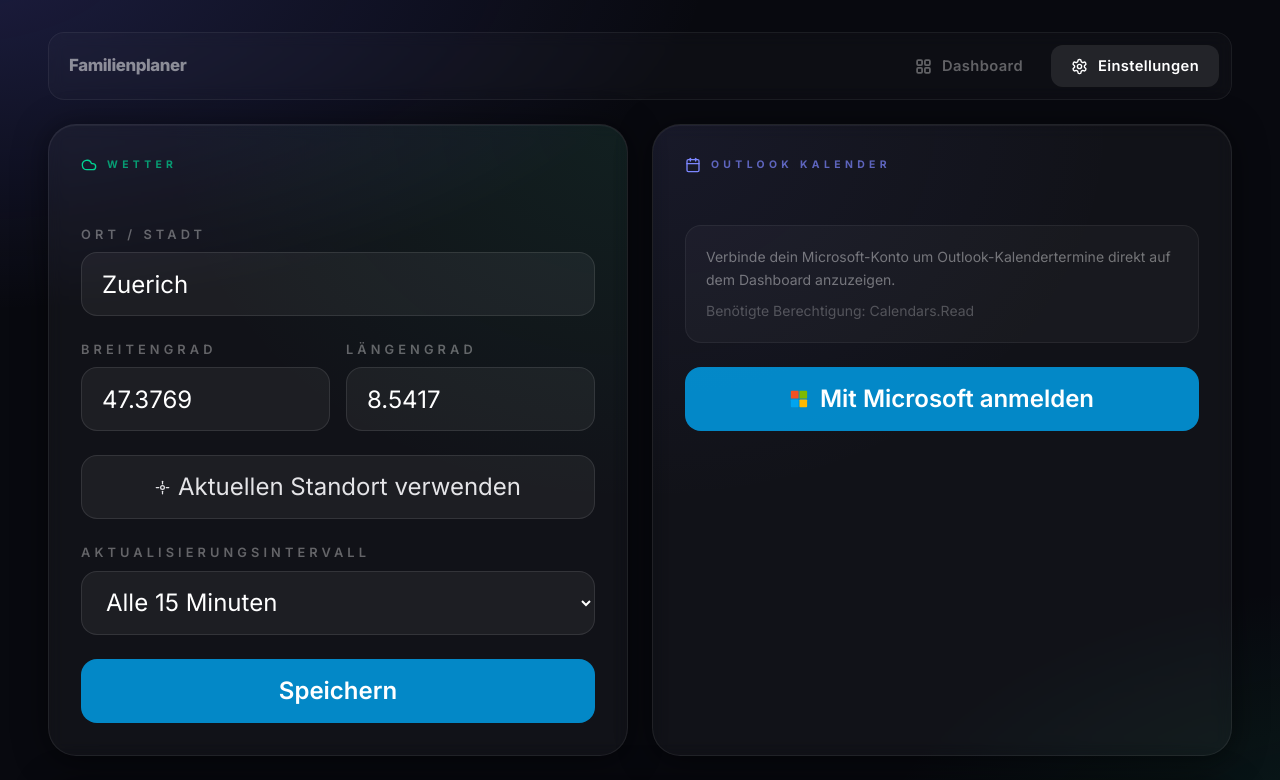
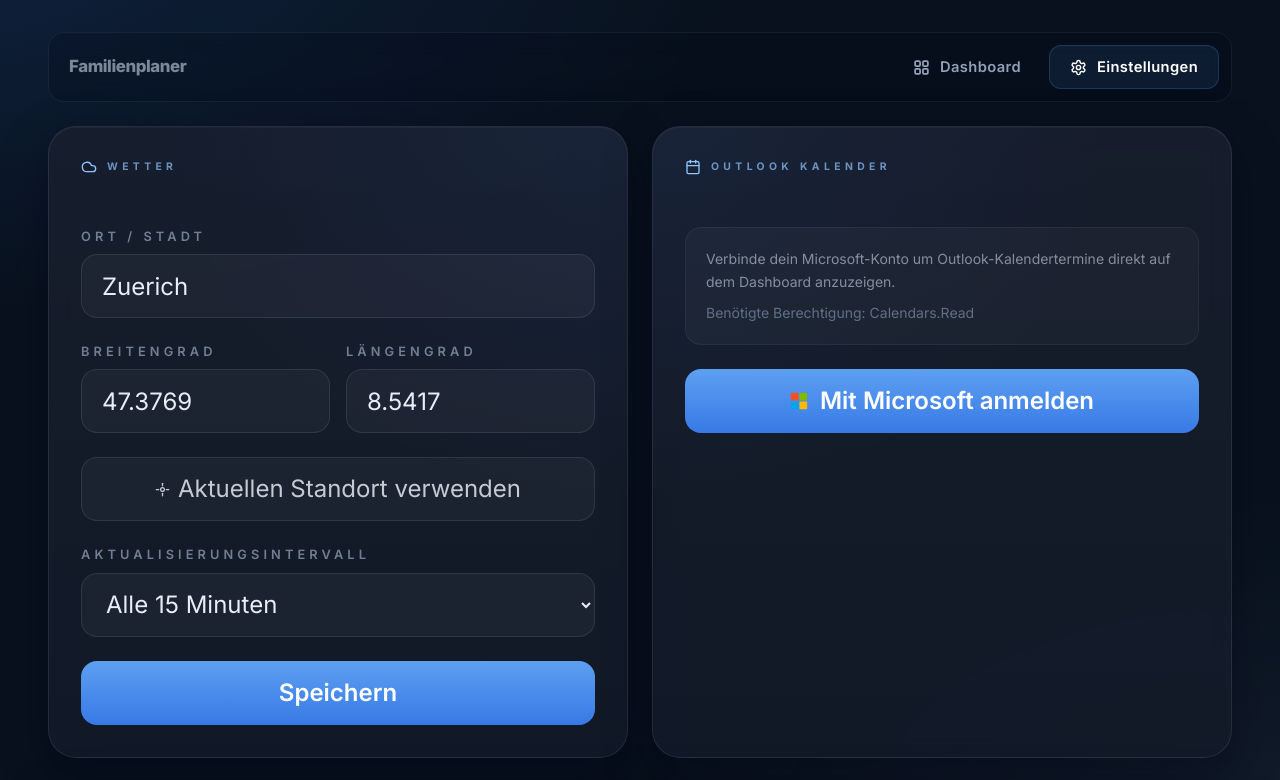
Before and after one commit to valdrinhaxhimurati/Organizer-App, a React (Vite) app: page /settings in a window 1280 px wide. Shown: the top 780 px of the page. Built offline with nearby package versions, Linux system fonts and the light colour scheme; no server answers.

Commit message:
refactor: modernize dashboard color system

```diff
--- a/src/components/ClockCard.tsx
+++ b/src/components/ClockCard.tsx
@@ -11,16 +11,16 @@
 
   return (
     <section className="panel p-10">
-      <div className="pointer-events-none absolute inset-0 bg-[radial-gradient(ellipse_80%_70%_at_10%_50%,rgba(99,102,241,0.16),transparent)]" />
+      <div className="pointer-events-none absolute inset-0 bg-[radial-gradient(ellipse_80%_70%_at_10%_40%,rgba(59,130,246,0.10),transparent)]" />
       <div className="relative flex h-full min-h-[200px] flex-col justify-between gap-4">
-        <p className="panel-title text-indigo-400/60">Uhr</p>
+        <p className="panel-title text-blue-300/55">Uhr</p>
         <h1
           className="tabular-nums leading-none font-black tracking-tight text-white"
           style={{ fontSize: 'clamp(4.5rem, 9vw, 8rem)' }}
         >
           {formatTime(now)}
         </h1>
-        <p className="text-xl font-semibold capitalize text-white/40">{formatDate(now)}</p>
+        <p className="text-xl font-semibold capitalize text-slate-300/55">{formatDate(now)}</p>
       </div>
     </section>
   );
--- a/src/components/NavBar.tsx
+++ b/src/components/NavBar.tsx
@@ -24,12 +24,14 @@
   const tab = (isActive: boolean) =>
     [
       'flex items-center gap-2.5 rounded-xl px-5 py-2.5 text-[0.92rem] font-semibold tracking-wide transition-all duration-150',
-      isActive ? 'bg-white/[0.09] text-white' : 'text-white/35 hover:text-white/65 hover:bg-white/[0.04]',
+      isActive
+        ? 'border border-blue-400/20 bg-blue-400/[0.10] text-white shadow-[inset_0_1px_0_rgba(255,255,255,0.03)]'
+        : 'text-slate-400 hover:text-slate-200 hover:bg-white/[0.04]',
     ].join(' ');
 
   return (
-    <nav className="flex items-center gap-2 rounded-2xl border border-white/[0.06] bg-white/[0.025] px-3 py-3 backdrop-blur-sm">
-      <span className="mr-auto select-none pl-2 text-[1.05rem] font-extrabold tracking-tight text-white/50">
+    <nav className="flex items-center gap-2 rounded-2xl border border-slate-400/10 bg-slate-950/20 px-3 py-3 backdrop-blur-md">
+      <span className="mr-auto select-none pl-2 text-[1.05rem] font-extrabold tracking-tight text-slate-300/60">
         Familienplaner
       </span>
       <NavLink to="/" end className={({ isActive }) => tab(isActive)}>
--- a/src/pages/SettingsPage.tsx
+++ b/src/pages/SettingsPage.tsx
@@ -67,7 +67,7 @@
 
 /* ─── Reusable field label ───────────────────────────────────────────────── */
 function FieldLabel({ children }: { children: React.ReactNode }) {
-  return <span className="text-[0.8rem] font-semibold uppercase tracking-[0.32em] text-white/35">{children}</span>;
+  return <span className="text-[0.8rem] font-semibold uppercase tracking-[0.32em] text-slate-400/75">{children}</span>;
 }
 
 /* ─── Section header ─────────────────────────────────────────────────────── */
@@ -110,9 +110,9 @@
 
   return (
     <section className="panel p-8">
-      <div className="pointer-events-none absolute inset-0 bg-[radial-gradient(ellipse_80%_60%_at_100%_0%,rgba(16,185,129,0.08),transparent)]" />
+      <div className="pointer-events-none absolute inset-0 bg-[radial-gradient(ellipse_80%_60%_at_100%_0%,rgba(59,130,246,0.07),transparent)]" />
       <div className="relative grid gap-6">
-        <SectionHeader icon={<CloudIcon />} label="Wetter" accent="text-emerald-400" />
+        <SectionHeader icon={<CloudIcon />} label="Wetter" accent="text-blue-300" />
 
         <label className="grid gap-2">
           <FieldLabel>Ort / Stadt</FieldLabel>
@@ -157,7 +157,7 @@
           onClick={save}
           className={[
             'touch-btn-primary transition-all',
-            saved ? 'bg-emerald-500/80 hover:bg-emerald-500/90' : '',
+            saved ? 'bg-emerald-500/85 hover:bg-emerald-500' : '',
           ].join(' ')}
         >
           {saved ? (
@@ -202,9 +202,9 @@
   if (!isMsalConfigured) {
     return (
       <section className="panel p-8">
-        <div className="pointer-events-none absolute inset-0 bg-[radial-gradient(ellipse_80%_60%_at_0%_0%,rgba(99,102,241,0.08),transparent)]" />
+        <div className="pointer-events-none absolute inset-0 bg-[radial-gradient(ellipse_80%_60%_at_0%_0%,rgba(59,130,246,0.07),transparent)]" />
         <div className="relative">
-          <SectionHeader icon={<CalendarIcon />} label="Outlook Kalender" accent="text-indigo-400" />
+          <SectionHeader icon={<CalendarIcon />} label="Outlook Kalender" accent="text-blue-300" />
           <div className="rounded-2xl border border-amber-400/15 bg-amber-400/[0.06] p-6">
             <p className="text-base font-semibold text-amber-300/90">Azure App-ID fehlt</p>
             <p className="mt-2 text-sm leading-relaxed text-white/45">
@@ -228,9 +228,9 @@
 
   return (
     <section className="panel p-8">
-      <div className="pointer-events-none absolute inset-0 bg-[radial-gradient(ellipse_80%_60%_at_0%_0%,rgba(99,102,241,0.08),transparent)]" />
+      <div className="pointer-events-none absolute inset-0 bg-[radial-gradient(ellipse_80%_60%_at_0%_0%,rgba(59,130,246,0.07),transparent)]" />
       <div className="relative grid gap-6">
-        <SectionHeader icon={<CalendarIcon />} label="Outlook Kalender" accent="text-indigo-400" />
+        <SectionHeader icon={<CalendarIcon />} label="Outlook Kalender" accent="text-blue-300" />
 
         {account ? (
           <>
@@ -252,9 +252,9 @@
           </>
         ) : (
           <>
-            <div className="rounded-2xl border border-white/[0.06] bg-white/[0.03] p-5 text-sm leading-relaxed text-white/40">
+            <div className="rounded-2xl border border-slate-400/10 bg-white/[0.03] p-5 text-sm leading-relaxed text-slate-300/60">
               Verbinde dein Microsoft-Konto um Outlook-Kalendertermine direkt auf dem Dashboard anzuzeigen.
-              <span className="mt-2 block text-white/25">Benötigte Berechtigung: Calendars.Read</span>
+              <span className="mt-2 block text-slate-400/60">Benötigte Berechtigung: Calendars.Read</span>
             </div>
             {error && (
               <p className="rounded-xl border border-rose-400/15 bg-rose-400/[0.06] px-4 py-3 text-sm text-rose-300/80">
@@ -297,9 +297,9 @@
 
   return (
     <section className="panel p-8">
-      <div className="pointer-events-none absolute inset-0 bg-[radial-gradient(ellipse_70%_50%_at_100%_100%,rgba(14,165,233,0.07),transparent)]" />
+      <div className="pointer-events-none absolute inset-0 bg-[radial-gradient(ellipse_70%_50%_at_100%_100%,rgba(59,130,246,0.07),transparent)]" />
       <div className="relative">
-        <SectionHeader icon={<DatabaseIcon />} label="Lokale Daten" accent="text-sky-400" />
+        <SectionHeader icon={<DatabaseIcon />} label="Lokale Daten" accent="text-blue-300" />
         <div className="grid grid-cols-1 gap-4 sm:grid-cols-2">
           <button
             type="button"
@@ -342,7 +342,7 @@
             )}
           </button>
         </div>
-        <p className="mt-5 text-xs text-white/25">
+        <p className="mt-5 text-xs text-slate-400/60">
           Alle Daten werden ausschließlich im Browser-Speicher dieses Geräts gespeichert.
         </p>
       </div>
--- a/src/styles.css
+++ b/src/styles.css
@@ -5,12 +5,19 @@
   font-family: 'Inter', 'Segoe UI Variable Display', 'Segoe UI', system-ui, -apple-system, sans-serif;
   -webkit-font-smoothing: antialiased;
   -moz-osx-font-smoothing: grayscale;
-  background-color: #08090f;
+  --bg-app: #08111d;
+  --surface: rgba(16, 24, 39, 0.82);
+  --border-subtle: rgba(148, 163, 184, 0.14);
+  --text-primary: #e7eef8;
+  --text-muted: rgba(148, 163, 184, 0.58);
+  --accent: #60a5fa;
+  --accent-strong: #3b82f6;
+  background-color: var(--bg-app);
   background-image:
-    radial-gradient(ellipse 110% 80% at -5% -5%, rgba(99, 102, 241, 0.22) 0%, transparent 55%),
-    radial-gradient(ellipse 80% 70% at 108% 108%, rgba(16, 185, 129, 0.11) 0%, transparent 50%);
+    radial-gradient(ellipse 120% 85% at -10% -10%, rgba(59, 130, 246, 0.16) 0%, transparent 58%),
+    radial-gradient(ellipse 90% 70% at 100% 100%, rgba(30, 41, 59, 0.42) 0%, transparent 54%);
   background-attachment: fixed;
-  color: #f1f5f9;
+  color: var(--text-primary);
 }
 
 html, body, #root {
@@ -26,73 +33,66 @@
 }
 
 .panel {
-  @apply relative overflow-hidden rounded-[1.75rem] border border-white/[0.07] bg-white/[0.04]
-         shadow-[0_4px_32px_rgba(0,0,0,0.5),inset_0_1px_0_rgba(255,255,255,0.05)]
-         backdrop-blur-sm;
+  @apply relative overflow-hidden rounded-[1.75rem] backdrop-blur-md;
+  border: 1px solid var(--border-subtle);
+  background:
+    linear-gradient(180deg, rgba(255, 255, 255, 0.03), rgba(255, 255, 255, 0.01)),
+    var(--surface);
+  box-shadow:
+    0 16px 48px rgba(2, 6, 23, 0.36),
+    inset 0 1px 0 rgba(255, 255, 255, 0.04);
 }
 
 .panel-title {
-  @apply text-[0.65rem] font-bold uppercase tracking-[0.42em] text-white/30;
+  @apply text-[0.65rem] font-bold uppercase tracking-[0.42em];
+  color: var(--text-muted);
 }
 
-/* ── Touch inputs & buttons (32" display) ─────────────────── */
 .touch-input {
-  @apply h-14 w-full rounded-xl border border-white/[0.08] bg-white/[0.05] px-5
-         text-xl text-white placeholder:text-white/25
-         focus:outline-none focus:ring-2 focus:ring-indigo-400/35;
+  @apply h-16 w-full rounded-2xl px-5 text-2xl focus:outline-none focus:ring-2;
+  border: 1px solid rgba(148, 163, 184, 0.16);
+  background: rgba(255, 255, 255, 0.04);
+  color: var(--text-primary);
+  --tw-ring-color: rgba(96, 165, 250, 0.35);
 }
 
 .touch-btn-primary {
-  @apply flex h-14 w-full items-center justify-center rounded-xl bg-indigo-500/80 px-6
-         text-xl font-semibold text-white transition active:scale-[0.97]
-         hover:bg-indigo-500/90 disabled:opacity-40 disabled:cursor-not-allowed;
+  @apply flex h-16 w-full items-center justify-center rounded-2xl px-6 text-2xl font-semibold text-white transition active:scale-[0.97] disabled:opacity-40 disabled:cursor-not-allowed;
+  background: linear-gradient(180deg, rgba(96, 165, 250, 0.96), rgba(59, 130, 246, 0.92));
 }
 
 .touch-btn-secondary {
-  @apply flex h-14 w-full items-center justify-center rounded-xl border border-white/[0.09]
-         bg-white/[0.05] px-6 text-xl text-white/80 transition active:scale-[0.97]
-         hover:bg-white/[0.08];
+  @apply flex h-16 w-full items-center justify-center rounded-2xl px-6 text-2xl transition active:scale-[0.97];
+  border: 1px solid rgba(148, 163, 184, 0.16);
+  background: rgba(255, 255, 255, 0.04);
+  color: rgba(226, 232, 240, 0.86);
 }
 
 .touch-btn-danger {
-  @apply flex h-14 w-full items-center justify-center rounded-xl bg-rose-500/70 px-6
-         text-xl font-semibold text-white transition active:scale-[0.97]
-         hover:bg-rose-500/80 disabled:opacity-40 disabled:cursor-not-allowed;
+  @apply flex h-16 w-full items-center justify-center rounded-2xl px-6 text-2xl font-semibold text-white transition active:scale-[0.97] disabled:opacity-40 disabled:cursor-not-allowed;
+  background: linear-gradient(180deg, rgba(244, 63, 94, 0.9), rgba(225, 29, 72, 0.82));
 }
 
-/* Prevent double-tap zoom */
 button, a {
   touch-action: manipulation;
 }
 
-/* Minimal scrollbar */
-::-webkit-scrollbar { width: 4px; }
-::-webkit-scrollbar-thumb { background: rgba(255,255,255,0.10); border-radius: 99px; }
-::-webkit-scrollbar-track { background: transparent; }
-
-/* ── Touch-screen button helpers (32" display) ── */
-.touch-btn-primary {
-  @apply flex h-16 w-full items-center justify-center rounded-2xl bg-sky-500/80 px-6 text-2xl font-semibold text-white transition active:scale-[0.97] active:bg-sky-500 disabled:opacity-40;
+.touch-input::placeholder {
+  color: rgba(148, 163, 184, 0.42);
 }
 
-.touch-btn-secondary {
-  @apply flex h-16 w-full items-center justify-center rounded-2xl border border-white/10 bg-white/5 px-6 text-2xl text-zinc-200 transition active:scale-[0.97] active:bg-white/10;
+.touch-btn-primary:hover {
+  background: linear-gradient(180deg, rgba(96, 165, 250, 1), rgba(59, 130, 246, 0.96));
 }
 
-.touch-btn-danger {
-  @apply flex h-16 w-full items-center justify-center rounded-2xl bg-rose-500/70 px-6 text-2xl font-semibold text-white transition active:scale-[0.97] active:bg-rose-500 disabled:opacity-40;
+.touch-btn-secondary:hover {
+  background: rgba(255, 255, 255, 0.07);
 }
 
-.touch-input {
-  @apply h-16 w-full rounded-2xl border border-white/10 bg-white/5 px-5 text-2xl text-white placeholder:text-zinc-600 focus:outline-none focus:ring-2 focus:ring-sky-400/40;
+.touch-btn-danger:hover {
+  background: linear-gradient(180deg, rgba(244, 63, 94, 0.98), rgba(225, 29, 72, 0.9));
 }
 
-/* Prevent double-tap zoom on buttons (touch screens) */
-button, a {
-  touch-action: manipulation;
-}
-
-/* Scrollbar style */
 ::-webkit-scrollbar { width: 6px; }
-::-webkit-scrollbar-thumb { background: rgba(255,255,255,0.12); border-radius: 99px; }
+::-webkit-scrollbar-thumb { background: rgba(148, 163, 184, 0.22); border-radius: 99px; }
 ::-webkit-scrollbar-track { background: transparent; }
```
Also changed, not shown: src/components/CalendarCard.tsx (+9 -9 lines), src/components/ShoppingCard.tsx (+7 -7 lines), src/components/TodayCard.tsx (+6 -6 lines), src/components/TodosCard.tsx (+7 -7 lines), src/components/WeatherCard.tsx (+7 -7 lines), src/components/WeekCard.tsx (+7 -7 lines).
